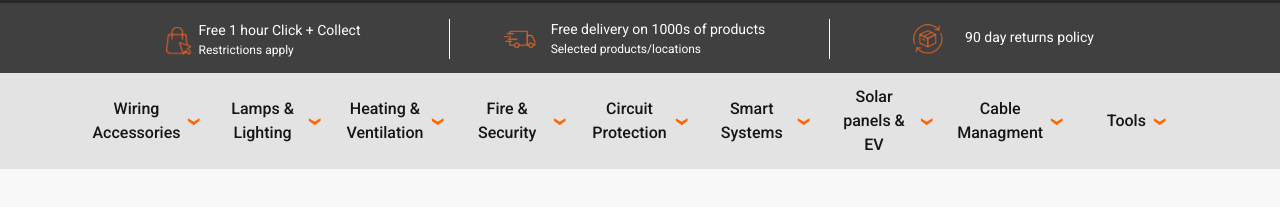
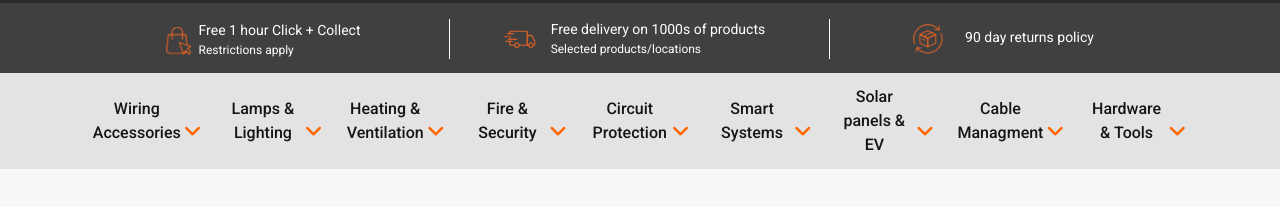
Before and after one commit to ZoobiaRafi/electrohub-frontend, a plain HTML site: page index.html in a window 1280 px wide. Shown: the part 87-294 px from the top of the page. Drawn offline with nearby package versions, Linux system fonts and the light colour scheme; some packages are replaced by stand-ins of ours; a script that the page names is missing.

Commit message:
icon adjustment

```diff
--- a/index.html
+++ b/index.html
@@ -246,7 +246,7 @@
     <div id="nav" class="nav d-md-block d-none">
         <div class="container">
             <ul>
-                <li><a href="#">Wiring Accessories</a>
+                <li><a class="d-flex align-items-center justify-content-center" href="#">Wiring Accessories <span><i class="fa fa-angle-down" aria-hidden="true"></i></span></a>
                     <div class="mega-menu">
                         <div class="container">
                             <div class="row d-flex align-items-center justify-content-center">
@@ -335,7 +335,7 @@
                         </div>
                     </div>
                 </li>
-                <li><a href="#">Lamps & Lighting</a>
+                <li><a class="d-flex align-items-center justify-content-center" href="#">Lamps & Lighting <span><i class="fa fa-angle-down" aria-hidden="true"></i></span></a>
                     <div class="mega-menu">
                         <div class="container">
                             <div class="row d-flex align-items-center justify-content-center">
@@ -424,7 +424,7 @@
                         </div>
                     </div>
                 </li>
-                <li><a href="#">Heating & Ventilation</a>
+                <li><a class="d-flex align-items-center justify-content-center" href="#">Heating & Ventilation <span><i class="fa fa-angle-down" aria-hidden="true"></i></span></a>
                     <div class="mega-menu">
                         <div class="container">
                             <div class="row d-flex align-items-center justify-content-center">
@@ -513,7 +513,7 @@
                         </div>
                     </div>
                 </li>
-                <li><a href="#">Fire & Security</a>
+                <li><a class="d-flex align-items-center justify-content-center" href="#">Fire & Security <span><i class="fa fa-angle-down" aria-hidden="true"></i></span></a>
                     <div class="mega-menu">
                         <div class="container">
                             <div class="row d-flex align-items-center justify-content-center">
@@ -602,7 +602,7 @@
                         </div>
                     </div>
                 </li>
-                <li><a href="#">Circuit Protection</a>
+                <li><a class="d-flex align-items-center justify-content-center" href="#">Circuit Protection <span><i class="fa fa-angle-down" aria-hidden="true"></i></span></a>
                     <div class="mega-menu">
                         <div class="container">
                             <div class="row d-flex align-items-center justify-content-center">
@@ -691,7 +691,7 @@
                         </div>
                     </div>
                 </li>
-                <li><a href="#">Smart Systems</a>
+                <li><a class="d-flex align-items-center justify-content-center" href="#">Smart Systems <span><i class="fa fa-angle-down" aria-hidden="true"></i></span></a>
                     <div class="mega-menu">
                         <div class="container">
                             <div class="row d-flex align-items-center justify-content-center">
@@ -780,7 +780,7 @@
                         </div>
                     </div>
                 </li>
-                <li><a href="#">Solar panels & EV</a>
+                <li><a class="d-flex align-items-center justify-content-center" href="#">Solar panels & EV <span><i class="fa fa-angle-down" aria-hidden="true"></i></span></a>
                     <div class="mega-menu">
                         <div class="container">
                             <div class="row d-flex align-items-center justify-content-center">
@@ -869,7 +869,7 @@
                         </div>
                     </div>
                 </li>
-                <li><a href="#">Cable Managment</a>
+                <li><a class="d-flex align-items-center justify-content-center" href="#">Cable Managment <span><i class="fa fa-angle-down" aria-hidden="true"></i></span></a>
                     <div class="mega-menu">
                         <div class="container">
                             <div class="row d-flex align-items-center justify-content-center">
@@ -958,7 +958,7 @@
                         </div>
                     </div>
                 </li>
-                <li><a href="#">Tools</a>
+                <li><a class="d-flex align-items-center justify-content-center" href="#">Hardware & Tools <span><i class="fa fa-angle-down" aria-hidden="true"></i></span></a>
                     <div class="mega-menu">
                         <div class="container">
                             <div class="row d-flex align-items-center justify-content-center">
--- a/sass/main.scss
+++ b/sass/main.scss
@@ -51,6 +51,11 @@ body {
       a {
         font-size: 14px !important;
         font-weight: 600 !important;
+        span {
+          i {
+            font-size: 15px!important;
+          }
+        }
       }
       .mega-menu {
         top: 135px !important;
@@ -65,6 +70,7 @@ body {
               text-transform: uppercase;
               font-size: 13px !important;
               font-weight: 300 !important;
+
             }
           }
         }
@@ -193,20 +199,21 @@ body {
       align-items: center;
       justify-content: center;
       transition: all ease 1.5s;
-      &::after {
-        content: "\0203A";
-        font-size: 30px;
-        transform: rotate(90deg);
-        padding: 0;
-        margin: 4px 0px 4px 12px;
-        color: var(--primaryOrangeDark);
-        font-weight: 600;
-      }
-      &:hover {
-        &::after {
-          content: "\2039";
-        }
-      }
+      // &::after {
+      //   // content: "\0203A";
+      //   content: "";
+      //   font-size: 30px;
+      //   // transform: rotate(180deg);
+      //   padding: 0;
+      //   margin: 4px 0px 4px 12px;
+      //   color: var(--primaryOrangeDark);
+      //   font-weight: 600;
+      // }
+      // &:hover {
+      //   &::after {
+      //     content: "\2039";
+      //   }
+      // }
       a {
         color: var(--darkGrey);
         text-decoration: none;
@@ -217,11 +224,18 @@ body {
           position: relative;
           i {
             color: var(--primaryOrangeDark);
-            font-size: 9px;
-            // top: -1rem;
-            margin-left: 5px; /* Added margin for spacing between text and icon */
-            top: -0.25rem; /* Adjusted top position to align with text */
+            font-size: 20px;
+            margin-top: 23px;
+            margin-left: 3px; /* Added margin for spacing between text and icon */
+            // top: -0.25rem; /* Adjusted top position to align with text */
           }
+        }
+
+      }
+      &:hover {
+        a span i{
+          margin-top: 13px;
+          transform: rotate(180deg);
         }
       }
       .mega-menu {
@@ -234,7 +248,7 @@ body {
         transform: translateX(0); // Ensure no horizontal translation
         height: auto;
         padding: 1.5rem;
-        top: 240px;
+        top: 230px;
         z-index: 1;
         // right: 0;
         .mega-menu-items {
```
Also changed, not shown: sass/main.css, 1 other file.
